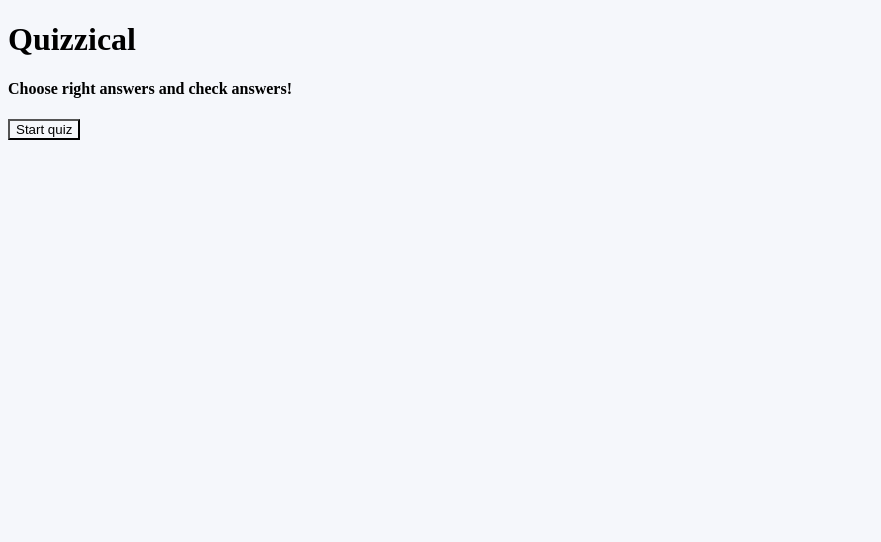
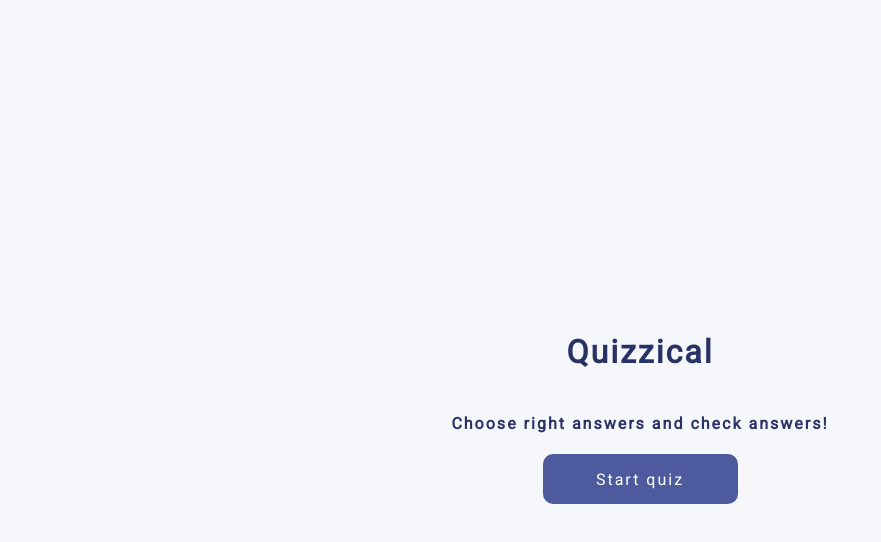
Before and after one commit to byeori0306/learn-react, a React (Create React App) app in the folder 3_quizzical/: page / in a window 1280 px wide. Shown: the top 542 px of the page, without its empty margins (0-881 px from the left). Built offline with nearby package versions, Linux system fonts and the light colour scheme.

Commit message:
ADd : CSS 적용 완료

```diff
--- a/3_quizzical/public/index.html
+++ b/3_quizzical/public/index.html
@@ -7,6 +7,9 @@
       name="description"
       content="Web site created using create-react-app"
     />
+	<link rel="preconnect" href="https://fonts.googleapis.com">
+	<link rel="preconnect" href="https://fonts.gstatic.com" crossorigin>
+	<link href="https://fonts.googleapis.com/css2?family=Roboto&family=Raleway:wght@200;300;400&display=swap" rel="stylesheet">
     <title>React App</title>
   </head>
   <body>
--- a/3_quizzical/src/Choice.js
+++ b/3_quizzical/src/Choice.js
@@ -2,16 +2,28 @@ import React from 'react';
 
 function Choice(props) {
 	const holding = {
-		backgroundColor: props.choice.isHeld? "#D6DBF5" : "#F5F7FB"
+		backgroundColor: props.choice.isHeld? "#D6DBF5" : "#F5F7FB",
+		borderColor: props.choice.isHeld? "#D6DBF5" : "#293264"
 	}
 
 	function ending() {
-		let color
 		if (props.choice.isAnswer)
-			color = "#94D7A2"
+			return {
+				backgroundColor: "#94D7A2",
+				border: "none"
+			}
 		else if (props.choice.isHeld && !props.choice.isAnswer)
-			color = "#F8BCBC"
-		return {backgroundColor: color}
+			return {
+				backgroundColor: "#FFD3D9",
+				border: "none",
+				color: "#bbb",
+				cursor: "default"
+			}
+		else
+			return {
+				color: "#bbb",
+				cursor: "default"
+			}
 	}
 
 	return (
--- a/3_quizzical/src/Quiz.js
+++ b/3_quizzical/src/Quiz.js
@@ -54,6 +54,7 @@ function Quiz(props) {
 							/>
 				})}
 			</div>
+			<hr/>
 		</div>
 	)
 }
--- a/3_quizzical/src/Quizzical.js
+++ b/3_quizzical/src/Quizzical.js
@@ -7,7 +7,7 @@ function Quizzical(props) {
 	const [correctAnswers, setCorrectAnswers] = React.useState(0);
 
 	React.useEffect(() => {
-		fetch('https://opentdb.com/api.php?amount=5&category=9&type=multiple')
+		fetch('https://opentdb.com/api.php?amount=5&category=9&difficulty=easy&type=multiple')
 			.then(res => res.json())
 			.then(data => setQuizes([...data.results]))
 	}, [])
@@ -21,13 +21,11 @@ function Quizzical(props) {
 	}
 
 	const button = gameover?
-					<div>
-						<h3>{`You scored ${correctAnswers}/5 correct answers!`}</h3>
-					</div>
+					<h3 className="board">{`You scored ${correctAnswers}/5 correct answers!`}</h3>
 					: <button onClick={() => setGameover(true)}>Check answers</button>
 
 	return (
-		<div className="container">
+		<div className="quizzical">
 			{quizes.map((quiz, idx) =>
 				<Quiz
 					key={idx}
--- a/3_quizzical/src/Start.js
+++ b/3_quizzical/src/Start.js
@@ -2,10 +2,15 @@ import React from "react";
 
 function Start(props) {
 	return (
-		<div className="container">
+		<div className="start">
 			<h1>Quizzical</h1>
 			<h4>Choose right answers and check answers!</h4>
-			<button onClick={() => props.startGame()}>Start quiz</button>
+			<button
+				className="startButton"
+				onClick={() => props.startGame()}
+			>
+				Start quiz
+			</button>
 		</div>
 	);
 }
--- a/3_quizzical/src/style.css
+++ b/3_quizzical/src/style.css
@@ -1,3 +1,77 @@
 * {
 	background-color: #F5F7FB;
+	font-family: 'Roboto', sans-serif;
+	letter-spacing: 2px;
+	color: #293264;
 }
+
+.App {
+	display: flex;
+	justify-content: center;
+	align-items: center;
+	min-height: 100vh;
+}
+
+.start {
+	display: flex;
+	flex-direction: column;
+	align-items: center;
+}
+
+.start > button {
+	border: none;
+	border-radius: 10px;
+	background-color: #4D5B9e;
+	color: white;
+	font-size: 16px;
+	width: 195px;
+	height: 50px;
+}
+
+.quizzical {
+	display: flex;
+	flex-direction: column;
+}
+
+.quizzical > button {
+	border: none;
+	border-radius: 10px;
+	background-color: #4D5B9e;
+	color: white;
+	width: 160px;
+	height: 40px;
+	align-self: center;
+}
+
+.board {
+	align-self: center;
+}
+
+.quiz > h4 {
+	margin: 0px 0px 12px 0px;
+}
+
+.choices {
+	display: flex;
+	gap: 15px;
+}
+
+.choice {
+	border-width: 1px;
+	border-radius: 10px;
+	padding: 0px 15px;
+	height: 30px;
+}
+
+button {
+	cursor: pointer;
+	border-style: solid;
+}
+
+hr {
+	border: 0px;
+	background-color: #DBDEF0;
+	width: 100%;
+	height: 2px;
+	margin: 25px 0;
+}
```
